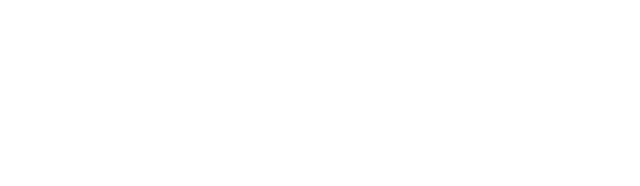
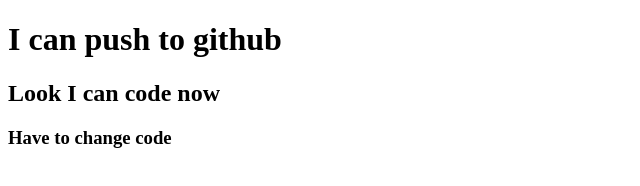
Before and after one commit to AkfashKhan/my-second-repo, a plain HTML site: page index.html in a window 1280 px wide. Shown: the whole page, without its empty margins (0-640 px from the left). Drawn offline with Linux system fonts and the light colour scheme.

Commit message:
added header

```diff
--- a/index.html
+++ b/index.html
@@ -7,6 +7,9 @@
     <title>My second github repo</title>
 </head>
 <body>
+    <h1>I can push to github</h1>
+    <h2>Look I can code now</h2>
+    <h3>Have to change code</h3>
 
 </body>
 </html>
```
